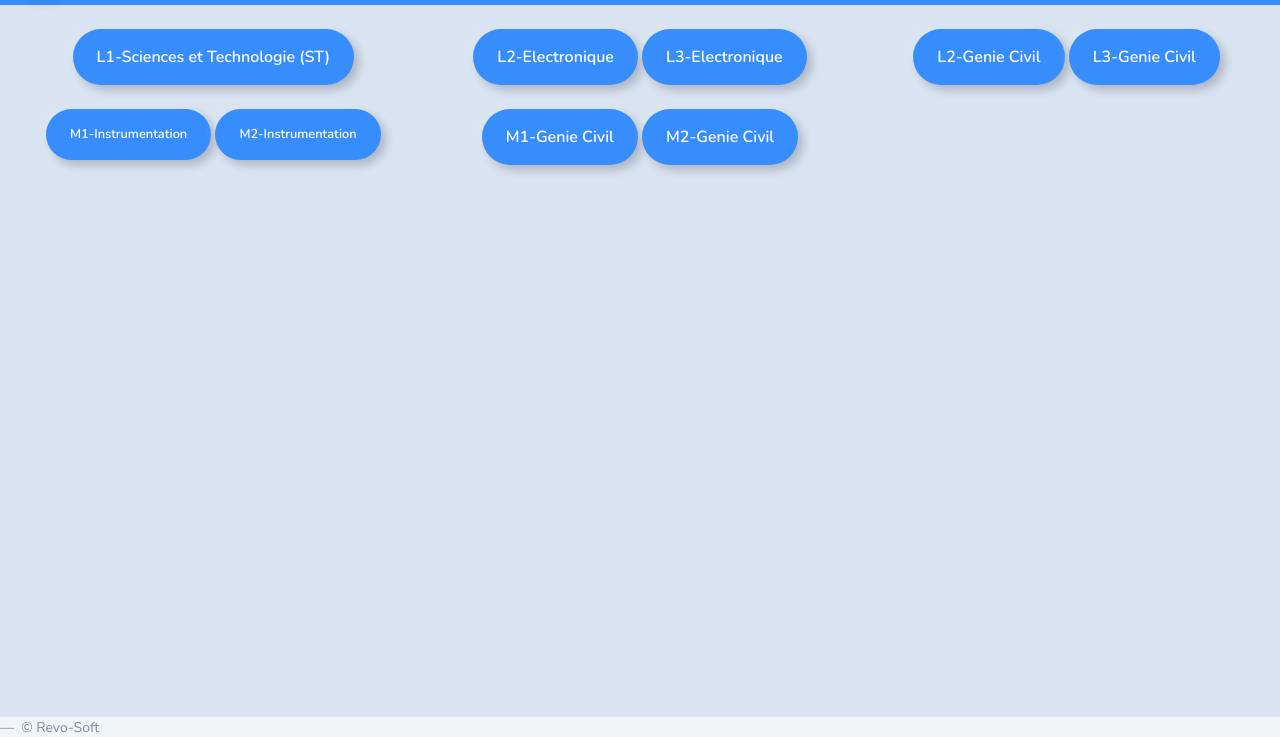
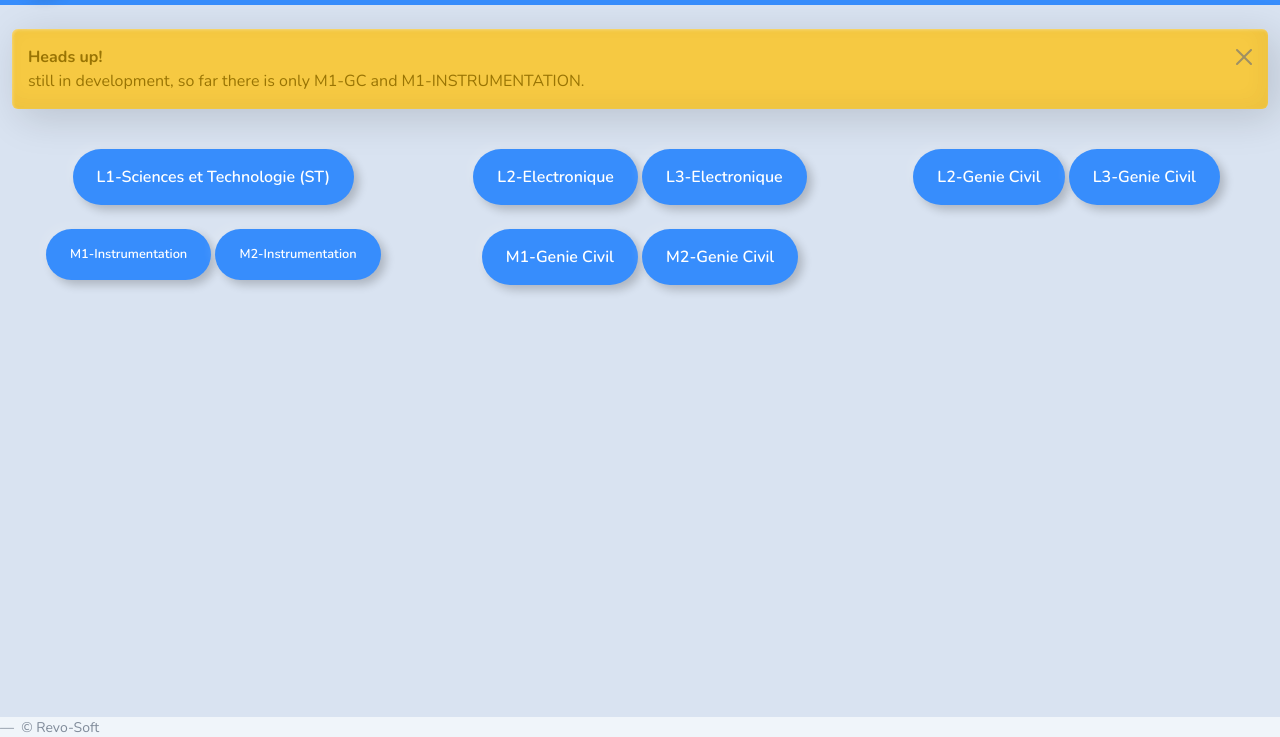
Before and after one commit to revosoftclub/Calculateur-de-Moyenne, a plain HTML site: page index.html in a window 1280 px wide. Shown: the part 63-800 px from the top of the page. Drawn offline with nearby package versions, Linux system fonts and the light colour scheme.

Commit message:
Update index.html

```diff
--- a/index.html
+++ b/index.html
@@ -34,6 +34,11 @@
     </nav>
 
     <div class="container-fluid">
+        <br>
+        <div class="alert alert-dismissible alert-warning">
+    <button type="button" class="btn-close" data-bs-dismiss="alert"></button>
+    <strong>Heads up!</strong> <br> still in development, so far there is only M1-GC and M1-INSTRUMENTATION.
+  </div>
         <br>
 
         <div class="row row-cols-1 row-cols-md-3 g-4 text-center">
```
